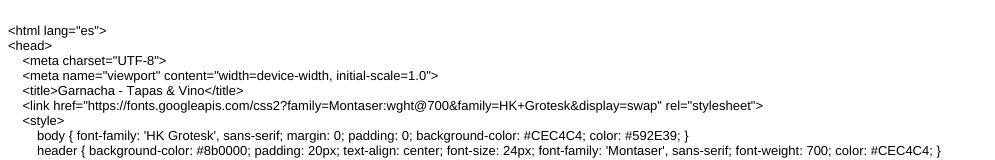
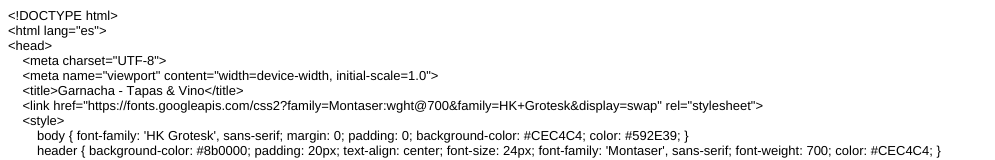
Before and after one commit to garnachabsas/garnachaweb, a plain HTML site: page index.html in a window 1280 px wide. Shown: the top 160 px of the page, without its empty margins (0-995 px from the left). Drawn offline with Linux system fonts and the light colour scheme.

Commit message:
Add files via upload

```diff
--- a/index.html
+++ b/index.html
@@ -7,7 +7,7 @@
   <meta name="Generator" content="Cocoa HTML Writer">
   <meta name="CocoaVersion" content="2487.7">
   <style type="text/css">
-    p.p1 {margin: 0.0px 0.0px 0.0px 0.0px; font: 13.0px 'Helvetica Neue'; -webkit-text-stroke: #000000; min-height: 15.0px}
+    p.p1 {margin: 0.0px 0.0px 0.0px 0.0px; font: 13.0px 'Helvetica Neue'}
     p.p2 {margin: 0.0px 0.0px 0.0px 0.0px; font: 13.0px 'Helvetica Neue'; -webkit-text-stroke: #000000}
     p.p3 {margin: 0.0px 0.0px 0.0px 0.0px; font: 13.0px 'Helvetica Neue'; color: #0000e9; -webkit-text-stroke: #0000e9}
     span.s1 {font-kerning: none}
@@ -16,7 +16,7 @@
   </style>
 </head>
 <body>
-<p class="p1"><span class="s1"></span><br></p>
+<p class="p1">&lt;!DOCTYPE html&gt;</p>
 <p class="p2"><span class="s1">&lt;html lang="es"&gt;</span></p>
 <p class="p2"><span class="s1">&lt;head&gt;</span></p>
 <p class="p2"><span class="s1"><span class="Apple-converted-space">    </span>&lt;meta charset="UTF-8"&gt;</span></p>
```
